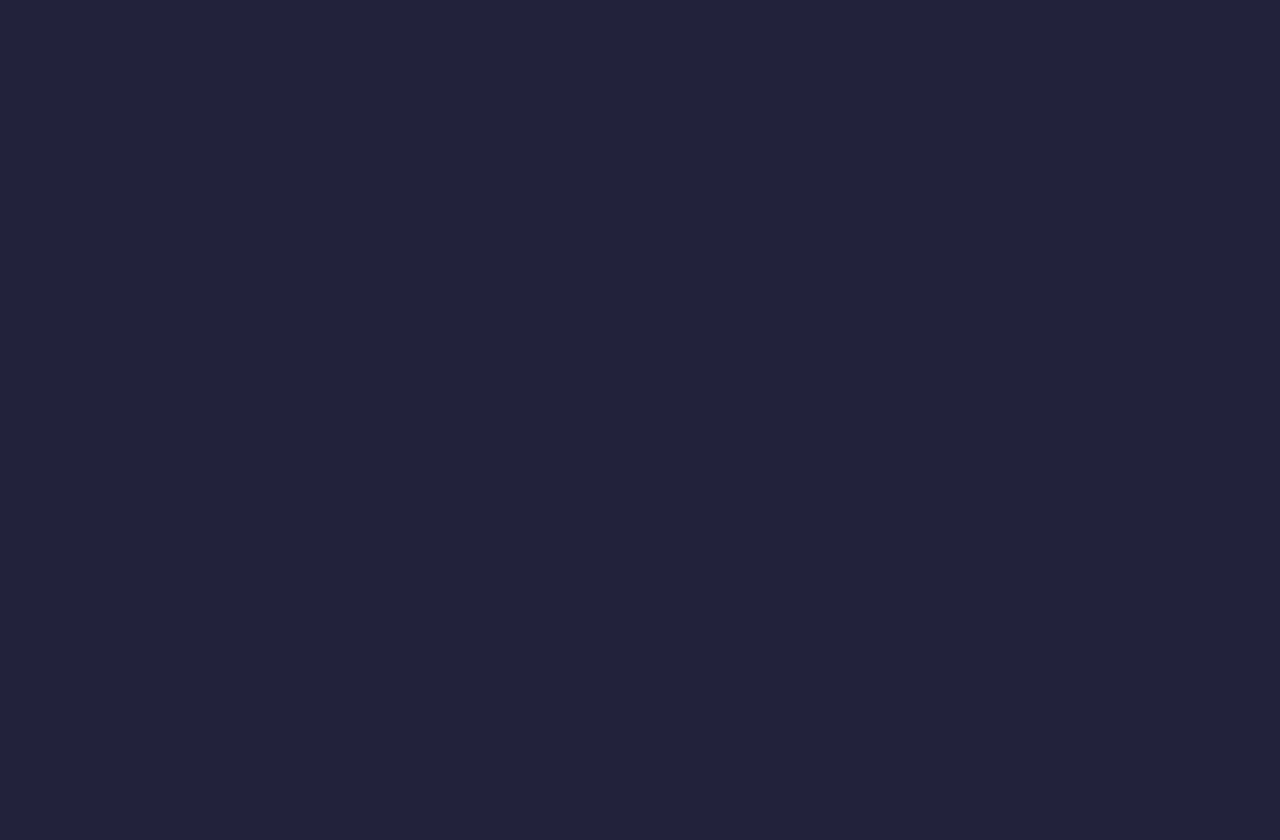
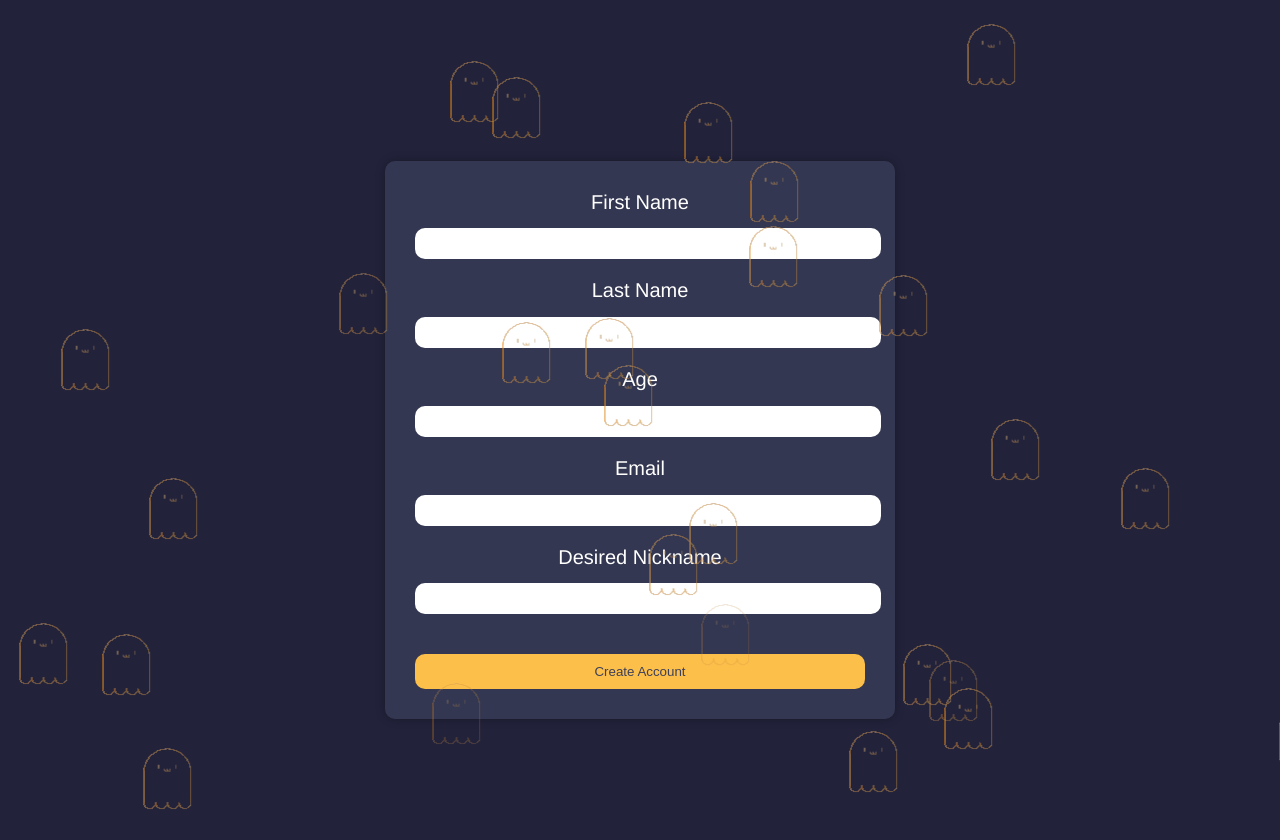
Before and after one commit to Salomhamwi/SocialEcho, a React (Create React App) app in the folder social-echo-client/: page /createaccount in a window 1280 px wide. Before the commit this address had no page. Before the commit the page ends 800 px from the top, so only its background shows below. Built offline with nearby package versions, Linux system fonts and the light colour scheme; a web font is replaced by a local one.

Commit message:
[Minor] CreateAccount form success with some animations , no submit logic yet

```diff
--- a/social-echo-client/src/components/App.js
+++ b/social-echo-client/src/components/App.js
@@ -2,6 +2,7 @@ import React from "react";
 import { BrowserRouter as Router, Routes, Route } from "react-router-dom";
 import styled from "styled-components";
 import Home from "./Home";
+import CreateAccount from "./createAccount";
 
 const Container = styled.div`
   display: flex;
@@ -14,6 +15,7 @@ function App() {
       <Container>
         <Routes>
           <Route path="/" element={<Home />} />
+          <Route path="/createaccount" element={<CreateAccount />} />
         </Routes>
       </Container>
     </Router>
--- a/social-echo-client/src/components/Home.js
+++ b/social-echo-client/src/components/Home.js
@@ -3,10 +3,12 @@ import styled from "styled-components";
 import { motion } from "framer-motion";
 import logoImage from "../images/logo.png"
 import { AnimatePresence } from "framer-motion";
+import { useNavigate } from "react-router-dom";
 
 
 const Home = () => {
 
+  const navigate = useNavigate();
   const [smallLogoImages, setSmallLogoImages] = useState([]);
 
   const showSmallLogoImages = () => {
@@ -29,13 +31,15 @@ const Home = () => {
       showSmallLogoImages();
     }, 1000);
 
-
     return () => {
       setSmallLogoImages([]);
       clearTimeout(timeout);
     };
   }, []);
 
+  const handleCreateAccountClick = () => {
+    navigate("/createaccount");
+  };
 
   return (
     <HomeContainer>
@@ -104,12 +108,13 @@ const Home = () => {
   >
     Don't have an account?
   </Label>
-  <CreateAccountLink
+  <CreateAccountButton
+    onClick={handleCreateAccountClick}
     initial={{ opacity: 0, y: -20 }}
     animate={{ opacity: 1, y: 0, transition: { duration: 0.5, delay: 1.2 } }}
   >
     Create New Account
-  </CreateAccountLink>
+  </CreateAccountButton>
 </LoginForm>
     </HomeContainer>
   );
@@ -216,7 +221,7 @@ const LoginButton = styled(motion.button)`
   ${SharedButtonStyles}
 `;
 
-const CreateAccountLink = styled(motion.button)`
+const CreateAccountButton = styled(motion.button)`
   ${SharedButtonStyles}
 `;
 
--- /dev/null
+++ b/social-echo-client/src/components/createAccount.js
@@ -0,0 +1,217 @@
+import React, { useState, useEffect } from "react";
+import styled from "styled-components";
+import { motion, AnimatePresence } from "framer-motion";
+import logoImage from "../images/logo.png";
+
+const CreateAccount = () => {
+  const [formData, setFormData] = useState({
+    firstName: "",
+    lastName: "",
+    age: "",
+    email: "",
+    nickname: "",
+  });
+
+  const handleChange = (e) => {
+    const { name, value } = e.target;
+    setFormData({ ...formData, [name]: value });
+  };
+
+  const handleSubmit = (e) => {
+    e.preventDefault();
+    // Add your account creation logic here
+    console.log("Account Created:", formData);
+  };
+
+  const [smallLogoImages, setSmallLogoImages] = useState([]);
+
+  const showSmallLogoImages = () => {
+    const logos = Array.from({ length: 30 }, (_, index) => ({
+      id: index,
+      left: Math.random() * window.innerWidth,
+      top: Math.random() * window.innerHeight,
+    }));
+
+    logos.forEach((logo, index) => {
+      setTimeout(() => {
+        setSmallLogoImages((prevLogos) => [...prevLogos, logo]);
+      }, index * 100);
+    });
+  };
+
+
+  useEffect(() => {
+    const timeout = setTimeout(() => {
+      showSmallLogoImages();
+    }, 1000);
+
+    return () => {
+      setSmallLogoImages([]);
+      clearTimeout(timeout);
+    };
+  }, []);
+
+  return (
+    <CreateAccountContainer>
+      <CreateAccountForm
+        onSubmit={handleSubmit}
+        initial={{ opacity: 0, x: -100 }}
+        animate={{ opacity: 1, x: 0, transition: { duration: 0.5, delay: 0.2 } }}
+      >
+        <InputLabel
+        initial={{ opacity: 0, y: -20 }}
+        animate={{ opacity: 1, y: 0, transition: { duration: 0.5, delay: 0.4 } }}
+      >First Name</InputLabel>
+        <Input
+          type="text"
+          name="firstName"
+          value={formData.firstName}
+          onChange={handleChange}
+          initial={{ opacity: 0, y: -20 }}
+          animate={{ opacity: 1, y: 0, transition: { duration: 0.5, delay: 1.4 } }}
+          required
+        />
+
+        <InputLabel
+        initial={{ opacity: 0, y: -20 }}
+        animate={{ opacity: 1, y: 0, transition: { duration: 0.5, delay: 0.6 } }}
+        >Last Name</InputLabel>
+        <Input
+          type="text"
+          name="lastName"
+          value={formData.lastName}
+          onChange={handleChange}
+          initial={{ opacity: 0, y: -20 }}
+          animate={{ opacity: 1, y: 0, transition: { duration: 0.5, delay: 1.5 } }}
+          required
+        />
+
+        <InputLabel
+        initial={{ opacity: 0, y: -20 }}
+        animate={{ opacity: 1, y: 0, transition: { duration: 0.5, delay: 0.8 } }}
+        >Age</InputLabel>
+        <Input
+          type="number"
+          name="age"
+          value={formData.age}
+          onChange={handleChange}
+          initial={{ opacity: 0, y: -20 }}
+          animate={{ opacity: 1, y: 0, transition: { duration: 0.5, delay: 1.6 } }}
+          required
+        />
+
+        <InputLabel
+        initial={{ opacity: 0, y: -20 }}
+        animate={{ opacity: 1, y: 0, transition: { duration: 0.5, delay: 1 } }}
+        >Email</InputLabel>
+        <Input
+          type="email"
+          name="email"
+          value={formData.email}
+          onChange={handleChange}
+          initial={{ opacity: 0, y: -20 }}
+          animate={{ opacity: 1, y: 0, transition: { duration: 0.5, delay: 1.7 } }}
+          required
+        />
+
+        <InputLabel
+        initial={{ opacity: 0, y: -20 }}
+        animate={{ opacity: 1, y: 0, transition: { duration: 0.5, delay: 1.2 } }}
+        >Desired Nickname</InputLabel>
+        <Input
+          type="text"
+          name="nickname"
+          value={formData.nickname}
+          onChange={handleChange}
+          initial={{ opacity: 0, y: -20 }}
+          animate={{ opacity: 1, y: 0, transition: { duration: 0.5, delay: 1.8 } }}
+          required
+        />
+
+        <CreateAccountButton
+        type="submit"
+        initial={{ opacity: 0, y: -20 }}
+        animate={{ opacity: 1, y: 0, transition: { duration: 0.5, delay: 2 } }}
+        >Create Account</CreateAccountButton>
+      </CreateAccountForm>
+      <AnimatePresence>
+        {smallLogoImages.map((logo) => (
+          <SmallLogoImage
+            key={logo.id}
+            left={logo.left}
+            top={logo.top}
+            initial={{ opacity: 0.1, top: `calc(${logo.top}px + 100vh)` }}
+            animate={{ opacity: [0.1, 0.15, 0.20, 0.35, 0.5], top: logo.top }}
+            exit={{ opacity: [0.5, 0.35, 0.20, 0.15, 0.1], top: `calc(${logo.top}px - 100vh)` }}
+            transition={{ duration: 1, delay: 1.3 }}
+          />
+        ))}
+      </AnimatePresence>
+    </CreateAccountContainer>
+
+  );
+};
+
+const CreateAccountContainer = styled(motion.div)`
+  background-color: #22223b;
+  color: #fff;
+  text-align: center;
+  height: 100vh;
+  display: flex;
+  flex-direction: column;
+  justify-content: center;
+  align-items: center;
+`;
+
+const CreateAccountForm = styled(motion.form)`
+  background-color: rgba(61, 64, 91, 0.7);
+  padding: 30px;
+  border-radius: 10px;
+  box-shadow: 0 0 10px rgba(0, 0, 0, 0.3);
+  width: clamp(270px, 40vw, 450px);
+  margin-top: clamp(25px, 5vh, 55px);
+`;
+
+const InputLabel = styled(motion.label)`
+  display: block;
+  margin-bottom: clamp(5px, 1vw, 15px);
+  color: #fff;
+  font-size: clamp(12px, 2vw, 20px);
+`;
+
+const Input = styled(motion.input)`
+  width: 100%;
+  padding: clamp(7px, 1vw, 8px);
+  margin-bottom: clamp(16px, 2vw, 20px);
+  background-color: rgba(255, 255, 255);
+  border: none;
+  border-radius: clamp(7px, 1vw, 10px);
+  &::placeholder {
+    color: #3d405b;
+  }
+`;
+
+const CreateAccountButton = styled(motion.button)`
+  background-color: #fcbf49;
+  color: #3d405b;
+  padding: clamp(7px, 2vw, 10px);
+  border: none;
+  border-radius: clamp(7px, 2vw, 10px);
+  cursor: pointer;
+  width: 100%;
+  margin-top: clamp(15px, 2vw, 20px);
+`;
+
+const SmallLogoImage = styled(motion.div)`
+  position: fixed;
+  width: clamp(41px, 5vw, 50px);
+  height: clamp(55px, 5vw, 65px);
+  background: url(${logoImage}) center/contain no-repeat;
+  background-size: cover;
+  left: ${(props) => `${props.left}px`};
+  top: ${(props) => `calc(${props.top}px + 100vh)`};
+  opacity: 0.1;
+  z-index: 0;
+`;
+
+export default CreateAccount;
```
